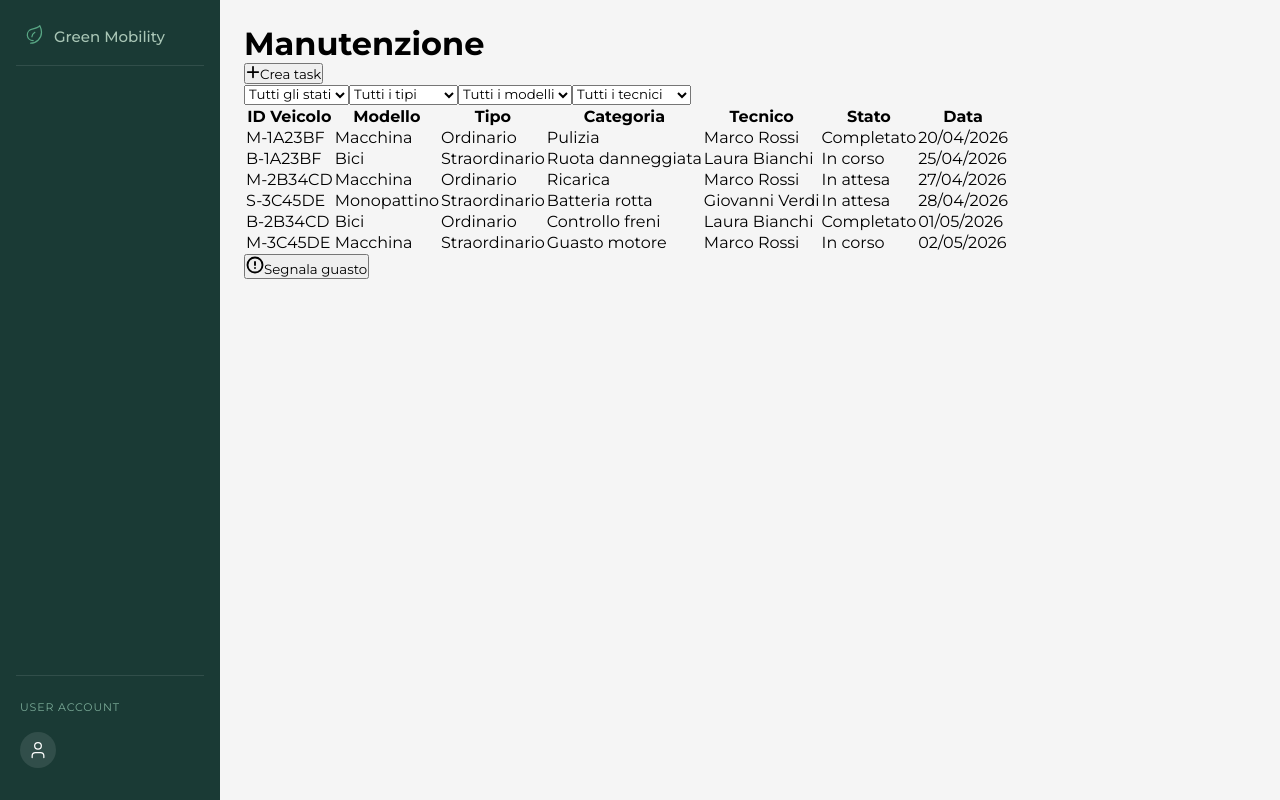
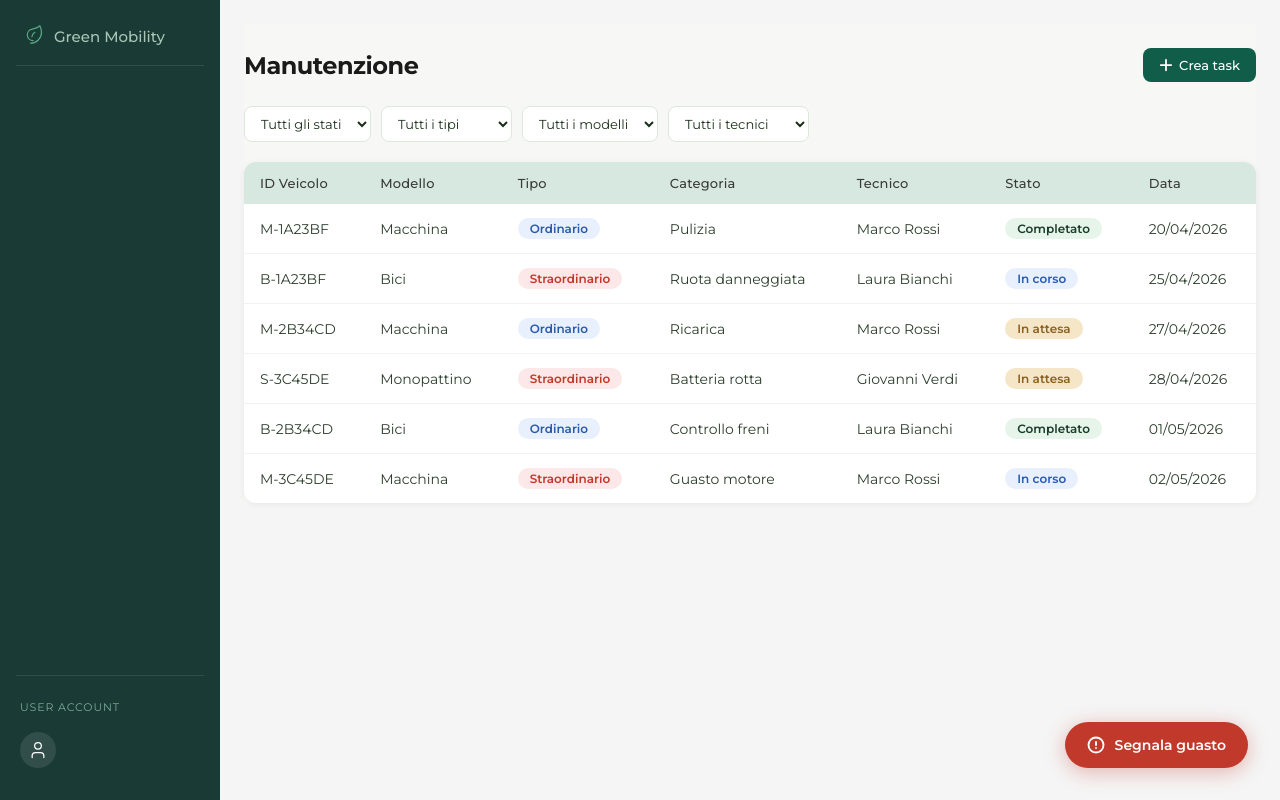
Before and after one commit to GiuliaQuaino/Atelier-Digitale, a React (Vite) app: page /manutenzione in a window 1280 px wide. Built offline with nearby package versions, Linux system fonts and the light colour scheme.

Commit message:
css manutenzioni

```diff
--- a/src/components/manutenzioni/manutenzioni.css
+++ b/src/components/manutenzioni/manutenzioni.css
@@ -0,0 +1,350 @@
+.manutenzione-container {
+  background: #f7f8f5;
+  color: #1a2e1a;
+  flex: 1;
+  min-width: 0;
+  box-sizing: border-box;
+}
+
+.manutenzione-header {
+padding-top: 24px;
+  display: flex;
+  justify-content: space-between;
+  align-items: center;
+  margin-bottom: 24px;
+}
+
+.manutenzione-title {
+  font-size: 24px;
+  font-weight: 700;
+  color: #1a1a1a;
+  letter-spacing: -0.5px;
+}
+
+.manutenzione-filtri {
+  display: flex;
+  gap: 10px;
+  margin-bottom: 20px;
+  flex-wrap: wrap;
+}
+
+.filtro-select {
+  font-size: 13px;
+  color: #1a2e1a;
+  background: #fff;
+  border: 1.5px solid #dde8dd;
+  border-radius: 8px;
+  padding: 8px 12px;
+  outline: none;
+  cursor: pointer;
+  transition: border-color 0.15s;
+}
+.filtro-select:focus { border-color: #1a3d2b; }
+
+.filtro-reset {
+  font-size: 13px;
+  color: #7a9a7a;
+  background: none;
+  border: 1.5px solid #dde8dd;
+  border-radius: 8px;
+  padding: 8px 14px;
+  cursor: pointer;
+  transition: color 0.15s, border-color 0.15s;
+}
+.filtro-reset:hover { color: #1a2e1a; border-color: #1a3d2b; }
+
+.manutenzione-table-wrapper {
+  background: #fff;
+  border-radius: 12px;
+  overflow: hidden;
+  box-shadow: 0 1px 6px rgba(0,0,0,0.06);
+}
+
+.manutenzione-table {
+  width: 100%;
+  border-collapse: collapse;
+}
+
+.manutenzione-table thead tr { background: #d6e8e0; }
+
+.manutenzione-table thead th {
+  padding: 13px 16px;
+  text-align: left;
+  font-size: 13px;
+  font-weight: 500;
+  color: #3a3a3a;
+  letter-spacing: 0.2px;
+}
+
+.manutenzione-table tbody tr {
+  border-bottom: 1px solid #f0f3ee;
+  cursor: pointer;
+  transition: background 0.15s ease;
+}
+.manutenzione-table tbody tr:last-child { border-bottom: none; }
+.manutenzione-table tbody tr:hover { background: #f5f8f4; }
+.manutenzione-table tbody tr.selected { background: #edf5eb; }
+
+.manutenzione-table tbody td {
+  padding: 14px 16px;
+  font-size: 14px;
+  color: #2c3e2c;
+}
+
+.badge-tipo {
+  display: inline-block;
+  padding: 3px 12px;
+  border-radius: 20px;
+  font-size: 12px;
+  font-weight: 600;
+}
+.badge-ordinario {
+  background: #e8f0fe;
+  color: #2a5aad;
+}
+.badge-straordinario {
+  background: #fce8e8;
+  color: #c0392b;
+}
+
+.badge-stato {
+  display: inline-block;
+  padding: 3px 12px;
+  border-radius: 20px;
+  font-size: 12px;
+  font-weight: 600;
+}
+.badge-attesa {
+  background: #f5e6c8;
+  color: #8a6020;
+}
+.badge-corso {
+  background: #e8f0fe;
+  color: #2a5aad;
+}
+.badge-completato {
+  background: #e6f4ea;
+  color: #1a3d2b;
+}
+
+.manutenzione-detail {
+  padding: 16px 20px;
+  background: #f9fbf8;
+  border-top: 1px solid #eef2ec;
+}
+
+.manutenzione-detail p {
+  font-size: 13px;
+  color: #3a4e3a;
+  line-height: 1.6;
+  margin: 4px 0 12px;
+}
+
+.manutenzione-detail-label {
+  font-size: 12px;
+  font-weight: 600;
+  color: #8aaa8a;
+  text-transform: uppercase;
+  letter-spacing: 0.5px;
+}
+
+.detail-actions {
+  display: flex;
+  justify-content: flex-end;
+  align-items: center;
+  gap: 10px;
+  margin-top: 8px;
+}
+
+.stato-select-inline {
+  font-size: 13px;
+  color: #1a2e1a;
+  background: #f7f8f5;
+  border: 1.5px solid #dde8dd;
+  border-radius: 8px;
+  padding: 8px 12px;
+  outline: none;
+  cursor: pointer;
+  transition: border-color 0.15s;
+}
+.stato-select-inline:focus { border-color: #1a3d2b; }
+
+.btn-task {
+  display: flex;
+  align-items: center;
+  gap: 6px;
+  background: #105d49;
+  color: #fff;
+  border: none;
+  border-radius: 8px;
+  padding: 9px 16px;
+  font-size: 13px;
+  font-weight: 500;
+  cursor: pointer;
+  transition: background 0.2s;
+}
+.btn-task:hover { background: #255a3e; }
+
+.fab-guasto {
+  position: fixed;
+  bottom: 32px;
+  right: 32px;
+  display: flex;
+  align-items: center;
+  gap: 10px;
+  background: #c0392b;
+  color: #fff;
+  border: none;
+  border-radius: 50px;
+  padding: 14px 22px;
+  font-size: 14px;
+  font-weight: 600;
+  cursor: pointer;
+  box-shadow: 0 4px 20px rgba(192,57,43,0.35);
+  transition: background 0.2s, transform 0.15s;
+  z-index: 100;
+}
+.fab-guasto:hover { background: #a93226; transform: translateY(-2px); }
+
+.modal-overlay {
+  position: fixed;
+  inset: 0;
+  background: rgba(10, 25, 14, 0.45);
+  backdrop-filter: blur(2px);
+  display: flex;
+  align-items: center;
+  justify-content: center;
+  z-index: 999;
+}
+
+.modal {
+  background: #fff;
+  border-radius: 14px;
+  padding: 32px;
+  width: 100%;
+  max-width: 480px;
+  box-shadow: 0 8px 40px rgba(0,0,0,0.15);
+}
+
+.modal-header {
+  display: flex;
+  justify-content: space-between;
+  align-items: center;
+  margin-bottom: 24px;
+}
+
+.modal-title {
+  font-size: 18px;
+  font-weight: 600;
+  color: #1a2e1a;
+}
+
+.modal-close {
+  background: none;
+  border: none;
+  cursor: pointer;
+  color: #7a9a7a;
+  padding: 4px;
+  display: flex;
+  align-items: center;
+  transition: color 0.15s;
+}
+.modal-close:hover { color: #1a2e1a; }
+
+.form-group {
+  display: flex;
+  flex-direction: column;
+  gap: 6px;
+  margin-bottom: 16px;
+}
+
+.form-label {
+  font-size: 13px;
+  font-weight: 500;
+  color: #4a6a4a;
+}
+
+.form-input,
+.form-select,
+.form-textarea {
+  font-size: 14px;
+  color: #1a2e1a;
+  background: #f7f8f5;
+  border: 1.5px solid #dde8dd;
+  border-radius: 8px;
+  padding: 10px 12px;
+  outline: none;
+  transition: border-color 0.15s;
+  width: 100%;
+  box-sizing: border-box;
+}
+.form-input:focus,
+.form-select:focus,
+.form-textarea:focus { border-color: #1a3d2b; background: #fff; }
+
+.form-textarea { resize: vertical; min-height: 90px; }
+
+.form-row {
+  display: grid;
+  grid-template-columns: 1fr 1fr;
+  gap: 12px;
+}
+
+.modal-footer {
+  display: flex;
+  justify-content: flex-end;
+  gap: 10px;
+  margin-top: 24px;
+}
+
+.btn-cancel {
+  background: #fff;
+  color: #4a6a4a;
+  border: 1.5px solid #dde8dd;
+  border-radius: 8px;
+  padding: 10px 20px;
+  font-size: 14px;
+  font-weight: 500;
+  cursor: pointer;
+  transition: border-color 0.15s;
+}
+.btn-cancel:hover { border-color: #1a3d2b; }
+
+.btn-submit {
+  background: #1a3d2b;
+  color: #fff;
+  border: none;
+  border-radius: 8px;
+  padding: 10px 22px;
+  font-size: 14px;
+  font-weight: 500;
+  cursor: pointer;
+  transition: background 0.2s;
+}
+.btn-submit:hover { background: #255a3e; }
+
+.btn-submit-red {
+  background: #c0392b;
+  color: #fff;
+  border: none;
+  border-radius: 8px;
+  padding: 10px 22px;
+  font-size: 14px;
+  font-weight: 500;
+  cursor: pointer;
+  transition: background 0.2s;
+}
+.btn-submit-red:hover { background: #a93226; }
+
+.toast {
+  position: fixed;
+  bottom: 90px;
+  right: 32px;
+  background: #1a3d2b;
+  color: #fff;
+  padding: 12px 20px;
+  border-radius: 10px;
+  font-size: 14px;
+  box-shadow: 0 4px 16px rgba(0,0,0,0.15);
+  z-index: 1000;
+}
```
